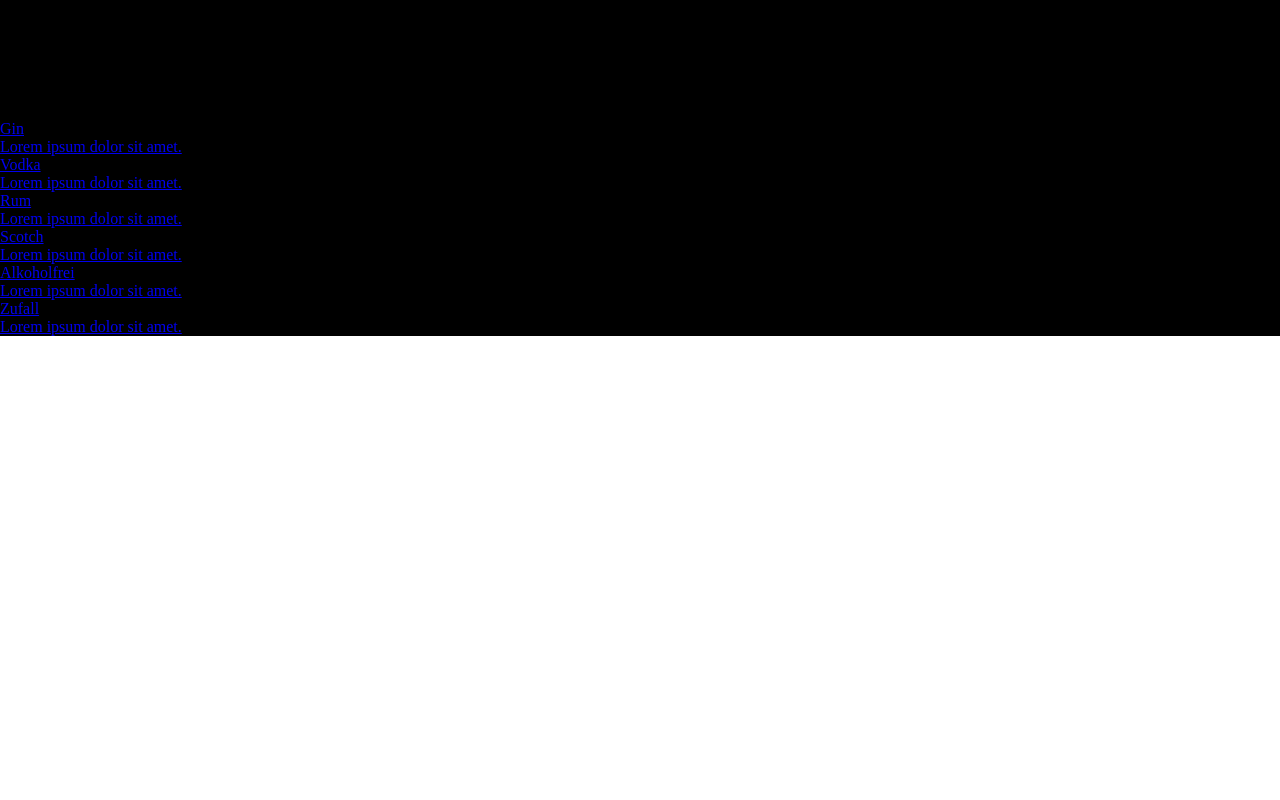
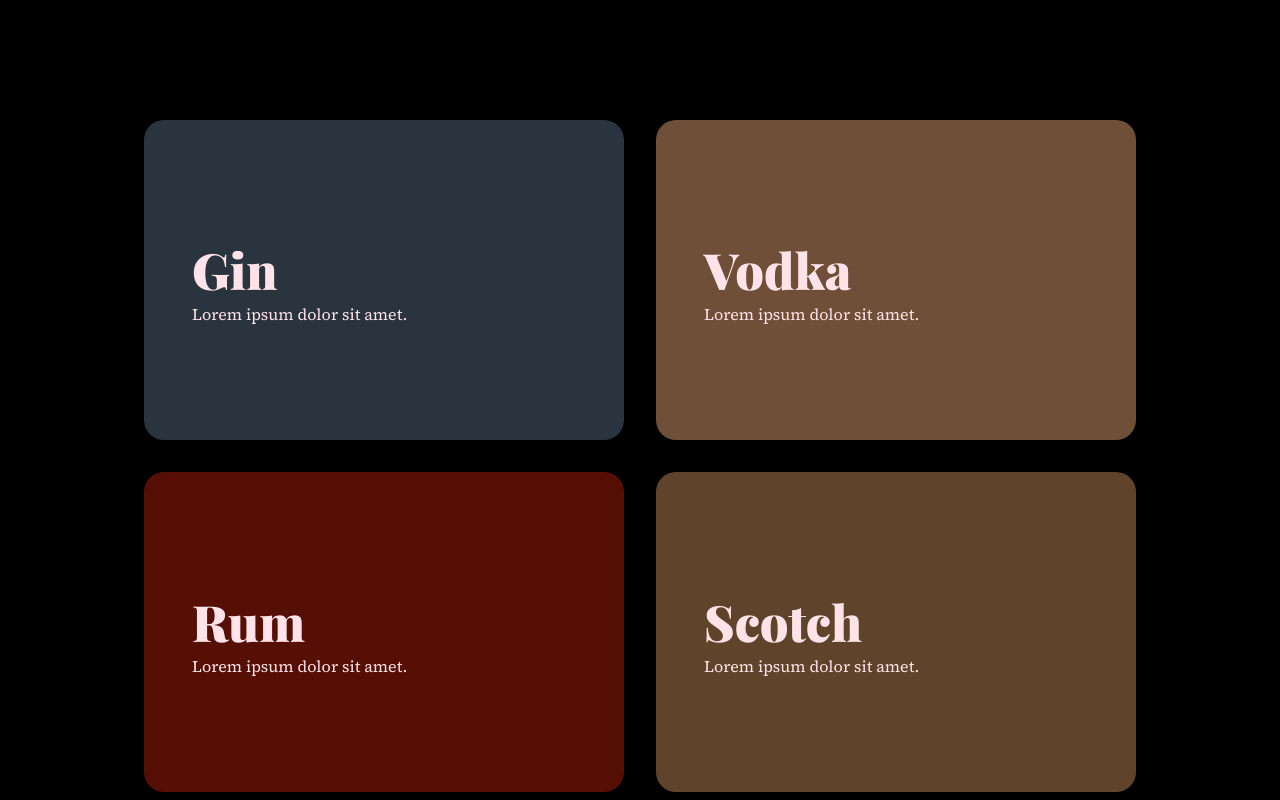
Before and after one commit to AdrSpeer/CocktailApp, a React (Vite) app: page / in a window 1280 px wide. Shown: the part 680-1480 px from the top of the page. Before the commit the page ends 1016 px from the top, so only its background shows below. Built offline with nearby package versions, Linux system fonts and the light colour scheme.

Commit message:
Styling_Home_Grid

```diff
--- a/src/pages/Home/Home.css
+++ b/src/pages/Home/Home.css
@@ -0,0 +1,59 @@
+/* Grid Styling */
+.filter-grid {
+  display: grid;
+  grid-template-columns: repeat(auto-fill, 30rem);
+  gap: 2rem;
+  background-color: black;
+  justify-content: center;
+  align-items: center;
+}
+.filter-grid a {
+  text-decoration: none;
+}
+
+/* Kachel Styling & Schrift */
+.filter {
+  border-radius: 20px;
+  color: var(--global--accent--Color);
+  height: 20rem;
+  display: flex;
+  flex-direction: column;
+  justify-content: center;
+  padding-left: 3rem;
+}
+.filter h2 {
+  font-size: 50px;
+  font-family: "Playfair Display";
+  font-weight: 900;
+}
+.filter p {
+  font-size: 16px;
+  font-family: "Source Serif 4";
+}
+
+/* Background-Color der Kacheln */
+.background-1 {
+  background-color: #29343e;
+}
+.background-2 {
+  background-color: #6f4f38;
+}
+.background-3 {
+  background-color: #550f05;
+}
+.background-4 {
+  background-color: #5f442b;
+}
+.background-5 {
+  background-color: #574b1f;
+}
+.background-6 {
+  background-color: #28280b;
+  position: relative;
+}
+.background-6 .question {
+  font-size: 300px;
+  position: absolute;
+  right: 4rem;
+  transform: rotate(10deg);
+}
--- a/src/pages/Home/Home.jsx
+++ b/src/pages/Home/Home.jsx
@@ -7,43 +7,42 @@ const Home = () => {
   return (
     <>
       <Header />
-      <section className="filter-grid">
-        <Link to={`/types/}`}>
-          <div className="filter-1">
+      <section className="filter-grid" id="jump">
+        <Link to={`/types/gin}`}>
+          <div className="filter background-1">
             <h2>Gin</h2>
             <p>Lorem ipsum dolor sit amet.</p>
           </div>
         </Link>
-        <Link to={`/types/}`}>
-          <div className="filter-2">
+        <Link to={`/types/vodka}`}>
+          <div className="filter background-2">
             <h2>Vodka</h2>
             <p>Lorem ipsum dolor sit amet.</p>
           </div>
         </Link>
-        <Link to={`/types/}`}>
-          <div className="filter-3">
+        <Link to={`/types/rum}`}>
+          <div className="filter background-3">
             <h2>Rum</h2>
             <p>Lorem ipsum dolor sit amet.</p>
           </div>
         </Link>
-        <Link to={`/types/}`}>
-          <div className="filter-4">
+        <Link to={`/types/scotch}`}>
+          <div className="filter background-4">
             <h2>Scotch</h2>
             <p>Lorem ipsum dolor sit amet.</p>
           </div>
         </Link>
-        <Link to={`/types/}`}>
-          <div className="filter-5">
+        <Link to={`/types/non-acloholic}`}>
+          <div className="filter background-5">
             <h2>Alkoholfrei</h2>
             <p>Lorem ipsum dolor sit amet.</p>
           </div>
         </Link>
-        <Link to={`/types/}`}>
-          <div className="filter-6">
-            <h2>Zufall</h2>
-            <p>Lorem ipsum dolor sit amet.</p>
-          </div>
-        </Link>
+        <div className="filter background-6" onClick={"filler"}>
+          <h2>Zufall</h2>
+          <p>Lorem ipsum dolor sit amet.</p>
+          <p className="question">?</p>
+        </div>
       </section>
       <Footer />
     </>
```
